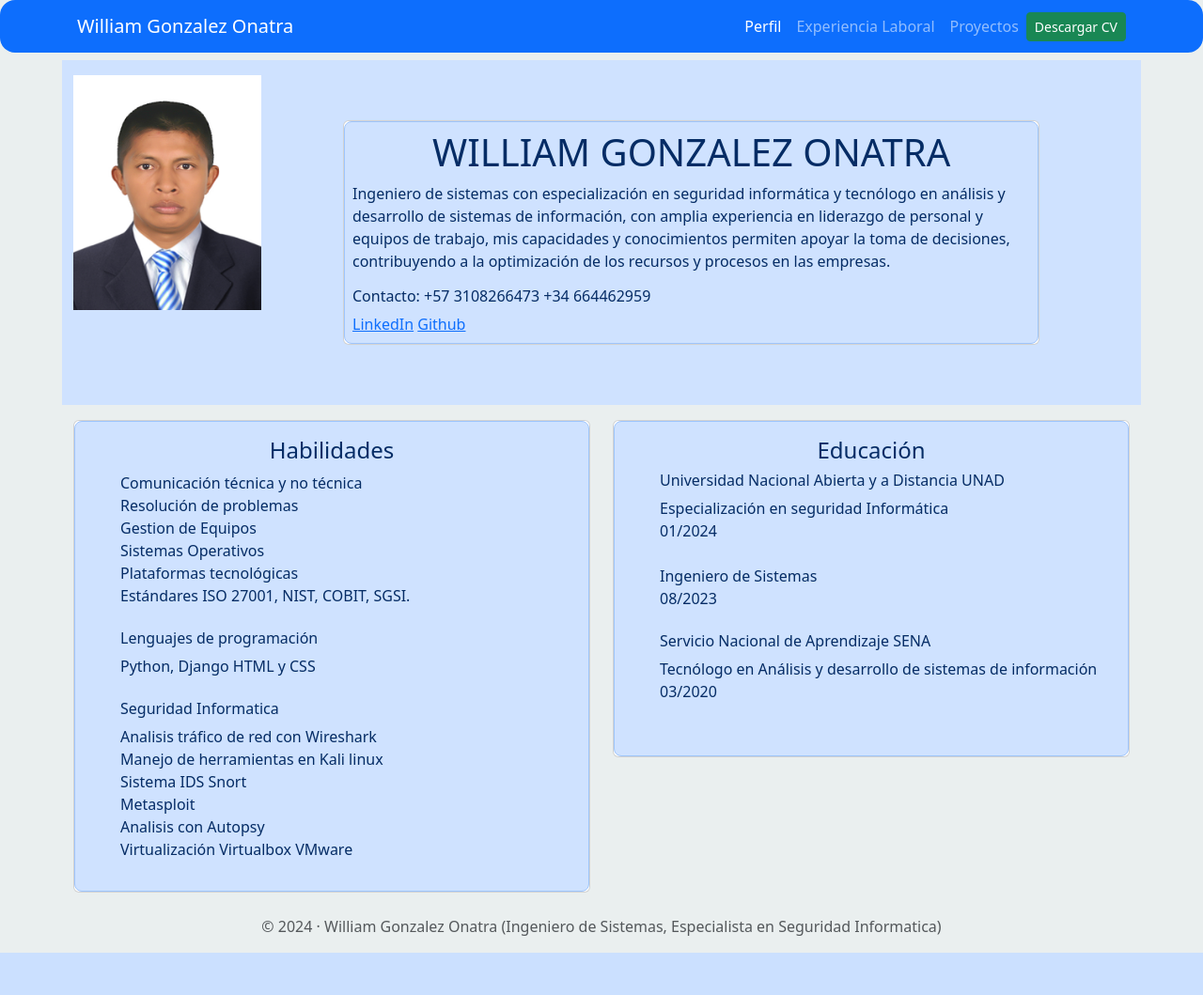
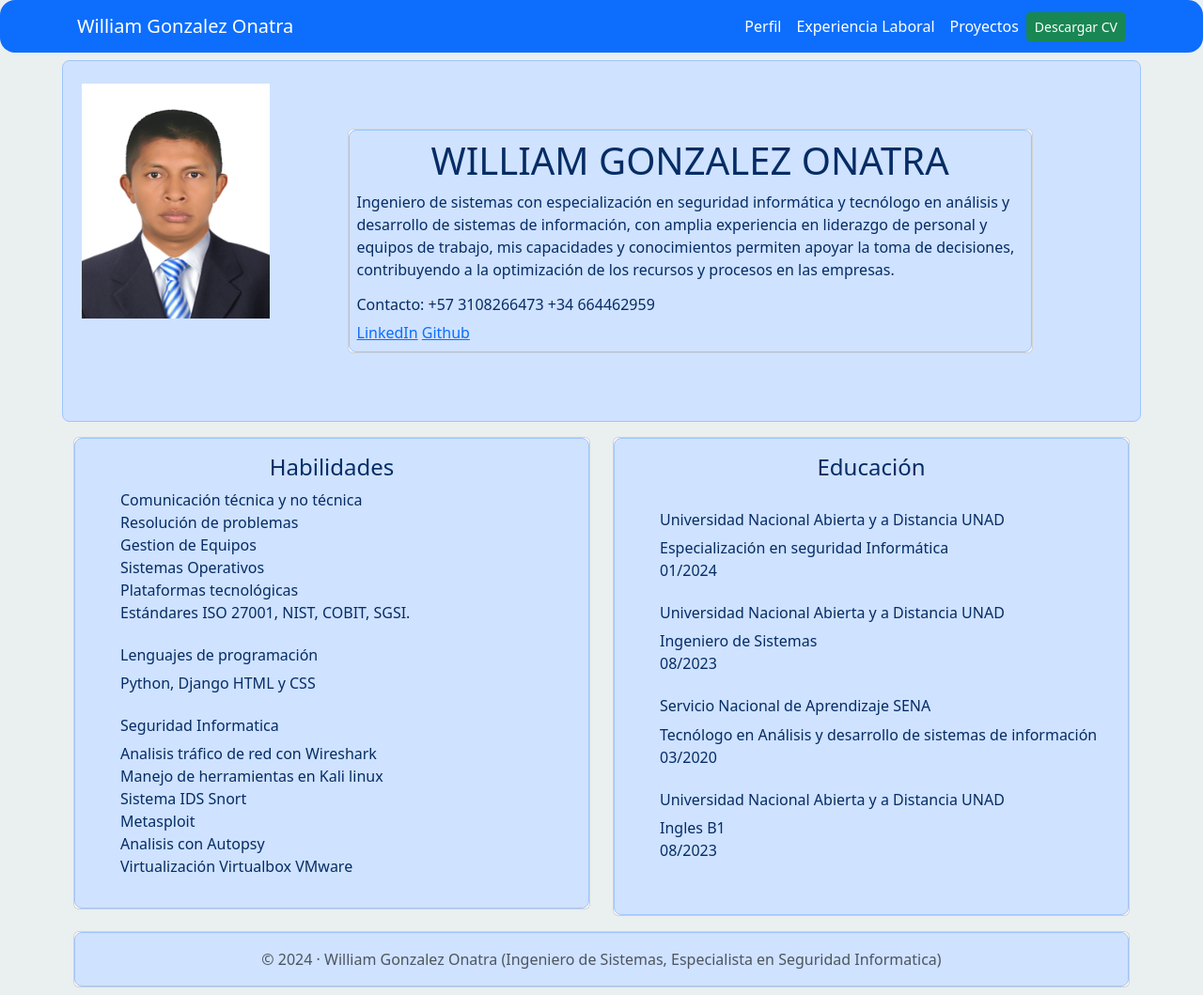
Before and after one commit to willi0710/Portafolio, a Django app: page / in a window 1280 px wide. Shown: the whole page at 94% size. Before the commit the page ends 1014 px from the top, so only its background shows below. Run offline with Django 4.2, Linux system fonts and the light colour scheme.

```diff
--- a/miPortafolio/templates/base.html
+++ b/miPortafolio/templates/base.html
@@ -16,9 +16,19 @@
         {% block content %}
 
         {% endblock%}
+
+        <footer>
+            <div class="row">
+                <div class="col">
+                    <div class="card">
+                        <div class="card-body p-2 text-primary-emphasis bg-primary-subtle border border-primary-subtle rounded-3">
+                                <p class="copyright text-muted text-center my-2"> &copy; 2024 · William Gonzalez Onatra (Ingeniero de Sistemas, Especialista en Seguridad Informatica)</p>
+                        </div>
+                    </div>
+                </div>
+            </div>
+        </footer>
     </div>
-    <footer>
-        <p class="copyright text-muted text-center"> &copy; 2024 · William Gonzalez Onatra (Ingeniero de Sistemas, Especialista en Seguridad Informatica) </p>
-      </footer>
+
 </body>
 </html>
--- a/miPortafolio/templates/index.html
+++ b/miPortafolio/templates/index.html
@@ -12,7 +12,7 @@
     {% block content %}
 
     {% load static %}
-    <header class="row bg-primary-subtle">
+    <header class="row bg-card-body p-2 text-primary-emphasis bg-primary-subtle border border-primary-subtle rounded-3">
         <div class="col-md-3 my-3 ">
             <img src="{% static 'miPortafolio/FOTO_W.jpg'%}" alt="" width="200" height="250">
         </div>
@@ -22,8 +22,8 @@
                     <h1 class="text-center">WILLIAM GONZALEZ ONATRA</h1>
                     <p>Ingeniero de sistemas con especialización en seguridad informática y tecnólogo en análisis y desarrollo de sistemas de información, con amplia experiencia en liderazgo de personal y equipos de trabajo, mis capacidades y conocimientos permiten apoyar la toma de decisiones, contribuyendo a la optimización de los recursos y procesos en las empresas.</p>
                     <h6>Contacto: +57 3108266473  +34 664462959</h6>
-                    <a href="https://www.linkedin.com/in/william-gonz%C3%A1lez-onatra-113825232/">LinkedIn</a>
-                    <a href="https://github.com/willi0710/Portafolio">Github</a>
+                    <a href="https://www.linkedin.com/in/william-gonz%C3%A1lez-onatra-113825232/" target="_blank">LinkedIn</a>
+                    <a href="https://github.com/willi0710/Portafolio" target="_blank">Github</a>
 
                 </div>
             </div>
@@ -57,22 +57,27 @@
         <div class="col-md-6 my-3">
             <div class="card">
                 <div class="card-body p-3 text-primary-emphasis bg-primary-subtle border border-primary-subtle rounded-3">
-                    <h4 class="text-center">Educación</h4>
+                    <h4 class="text-center">Educación</h4><br>
                     <ul class="lista-sin-viñetas">
                         <h6>Universidad Nacional Abierta y a Distancia UNAD</h6>
                         <li>Especialización en seguridad Informática</li>
                         <li>01/2024</li><br>
+                        <h6>Universidad Nacional Abierta y a Distancia UNAD</h6>
                         <li>Ingeniero de Sistemas</li>
                         <li>08/2023</li><br>
                         <h6>Servicio Nacional de Aprendizaje SENA</h6>
                         <li>Tecnólogo en Análisis y desarrollo de sistemas de información</li>
-                        <li>03/2020</li> <br>
+                        <li>03/2020</li><br>
+                        <h6>Universidad Nacional Abierta y a Distancia UNAD</h6>
+                        <li>Ingles B1</li>
+                        <li>08/2023</li><br>
                     </ul>
                 </div>
             </div>
         </div>
 
     </div>
+
     {% endblock%}
 </body>
 </html>
--- a/miPortafolio/templates/partials/navbar.html
+++ b/miPortafolio/templates/partials/navbar.html
@@ -4,10 +4,11 @@
     <meta charset="UTF-8">
     <meta name="viewport" content="width=device-width, initial-scale=1.0">
     <title>Document</title>
+
 </head>
 <body>
-    <nav class="navbar navbar-expand-lg bg-primary navbar-dark rounded-4">
-        <div class="container">
+    <nav class="navbar navbar-expand-lg bg-primary navbar-dark rounded-4 " >
+        <div class="container ">
           <a class="navbar-brand" href="/">William Gonzalez Onatra</a>
           <button class="navbar-toggler" type="button" data-bs-toggle="collapse" data-bs-target="#navbarNav" aria-controls="navbarNav" aria-expanded="false" aria-label="Toggle navigation">
             <span class="navbar-toggler-icon"></span>
@@ -18,10 +19,10 @@
                 <a class="nav-link active" aria-current="page" href="/">Perfil</a>
               </li>
               <li class="nav-item">
-                <a class="nav-link" href="{% url 'explaboral' %}">Experiencia Laboral</a>
+                <a class="nav-link active" href="{% url 'explaboral' %}">Experiencia Laboral</a>
               </li>
               <li class="nav-item">
-                <a class="nav-link" href="{% url 'proyectos:project' %}">Proyectos</a>
+                <a class="nav-link active" href="{% url 'proyectos:project' %}">Proyectos</a>
               </li>
               <li class="nav-item d-flex align-items-center">
                 <a href="{% static 'miPortafolio/HV_WILLIAM.pdf' %}" class="btn btn-success btn-sm " target="_blank">Descargar CV</a>
--- a/proyectos/models.py
+++ b/proyectos/models.py
@@ -8,3 +8,6 @@ class Proyecto(models.Model):
     link = models.URLField(verbose_name='Direccion web', null=True, blank=True)
     created= models.DateTimeField(auto_now_add = True, verbose_name='Creacion')
     updated = models.DateTimeField(auto_now = True, verbose_name='Actualizacion')
+
+    def __str__(self):
+        return self.title
--- a/proyectos/templates/proyectos.html
+++ b/proyectos/templates/proyectos.html
@@ -24,8 +24,10 @@
                     <h2>{{proy.title}}</h2>
                     <p>{{proy.created}}</p>
                     <p class="p-3 text-primary-emphasis bg-primary-subtle border border-primary-subtle rounded-3">{{proy.description}}</p>
+                        {% if proy.link %}
+                                <a href="{{proy.link}}" class="" target="_blank">{{proy.link}}</a>
+                        {% endif %}
 
-                    <a href="{% url 'proyectos:project' %}">{{proy.title}}</a><!--cuadrar link -->
                     <p>{{pory.updated}}</p>
                 </div>
             </div>
```
Also changed, not shown: django_portafolio/settings.py (+9 -3 lines), miPortafolio/templates/explaboral.html (+6 -6 lines), requirements.txt (added, +8 -0 lines), db.sqlite3, miPortafolio/static/main.css (line endings or trailing spaces), 2 other files.
